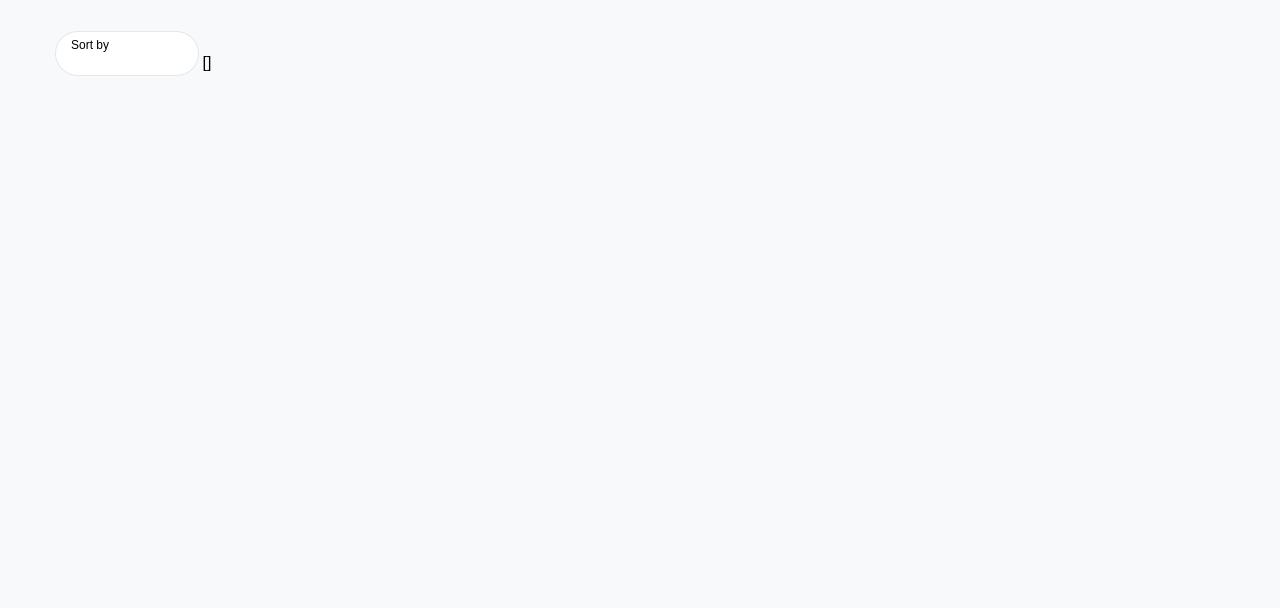
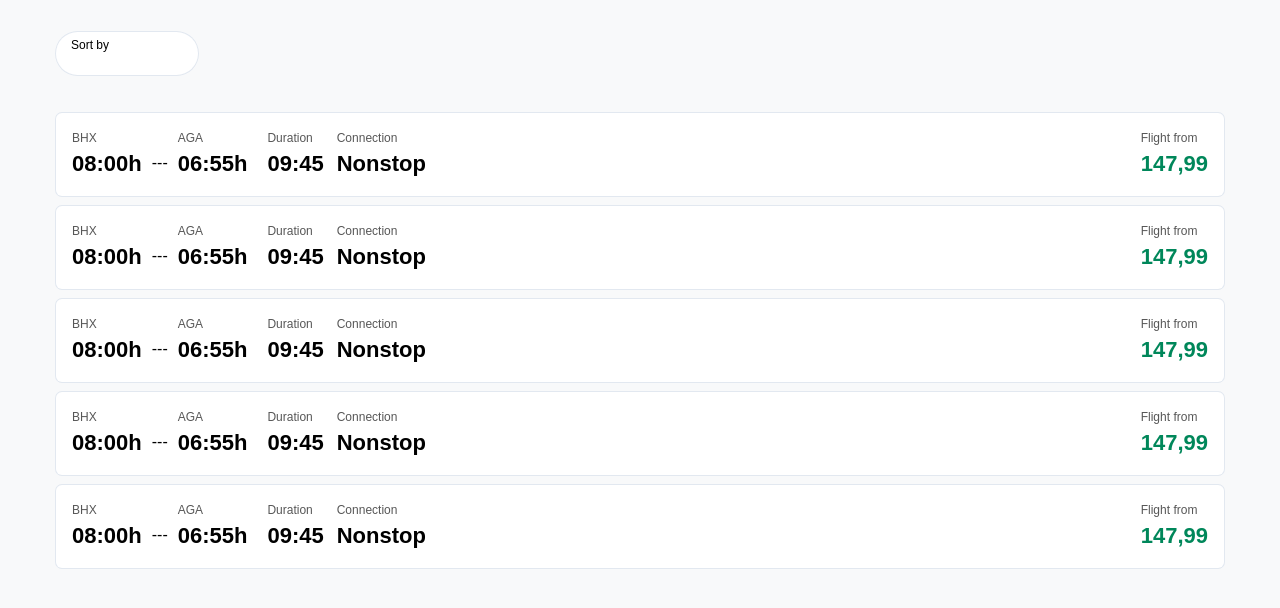
Before and after one commit to Yariandres/vue-flights-info, a Vue app: page / in a window 1280 px wide. Shown: the top 608 px of the page. Built offline with nearby package versions, Linux system fonts and the light colour scheme.

Commit message:
Refactor component structure and styles

```diff
--- a/src/App.vue
+++ b/src/App.vue
@@ -3,5 +3,5 @@ import ShowFlights from './components/pages/ShowFlights.vue';
 </script>
 
 <template>
-  <ShowFlights />
+  <show-flights />
 </template>
--- a/src/components/AppFilter.vue
+++ b/src/components/AppFilter.vue
@@ -4,7 +4,7 @@ const selected = ref<string[]>([]);
 </script>
 <template>
   <div class="input-group mt-32">
-    <div class="custom-filter">
+    <div class="custom-filter box-shadow-md">
       <label for="select" class="label">
         <span class="display-sm">Sort by</span>
       </label>
@@ -14,6 +14,5 @@ const selected = ref<string[]>([]);
         <option value="orig">Origin</option>
       </select>
     </div>
-    {{ selected }}
   </div>
 </template>
--- /dev/null
+++ b/src/components/FlightsList.vue
@@ -0,0 +1,43 @@
+<script setup lang="ts"></script>
+<template>
+  <div
+    class="bg-light p-block-16 p-inline-16 box-shadow-md border-radius-25"
+    role="listitem"
+  >
+    <div class="col-times gap-10">
+      <div class="col-left gap-10">
+        <div class="flex-row gap-10">
+          <div aria-label="BHX 8:10AM - AGA 4:05PM">
+            <p class="text-gray font-size-12">BHX</p>
+            <time class="text-bold font-size-16" datetime="PT08H00M"
+              >08:00h</time
+            >
+          </div>
+          <span class="connector mt-16">---</span>
+          <div aria-label="BHX 8:10AM - AGA 4:05PM">
+            <p class="text-gray font-size-12">AGA</p>
+
+            <time class="text-bold font-size-16" datetime="PT06H55M"
+              >06:55h</time
+            >
+          </div>
+        </div>
+        <hr />
+        <div class="flex-row gap-13">
+          <div aria-label="Duration 09:45">
+            <p class="text-gray font-size-12">Duration</p>
+            <p class="text-bold font-size-16">09:45</p>
+          </div>
+          <div aria-label="Duration 09:45">
+            <p class="text-gray font-size-12">Connection</p>
+            <p class="text-bold font-size-16">Nonstop</p>
+          </div>
+        </div>
+      </div>
+      <div class="align-right">
+        <p class="text-gray font-size-12">Flight from</p>
+        <p class="text-bold font-size-16 text-green">147,99</p>
+      </div>
+    </div>
+  </div>
+</template>
--- a/src/components/pages/ShowFlights.vue
+++ b/src/components/pages/ShowFlights.vue
@@ -1,8 +1,63 @@
 <script setup lang="ts">
+import { ref } from 'vue';
+import type { FlightsData } from '../../types';
 import AppFilter from '../AppFilter.vue';
+import FlightsList from '../FlightsList.vue';
+
+const flights = ref<FlightsData[]>([
+  {
+    origin: 'BHX',
+    destination: 'AGA',
+    duration: 'PT08H00M',
+    connection: 'Nonstop',
+    price: 147.99,
+    uuid: '1',
+  },
+  {
+    origin: 'LHR',
+    destination: 'CDG',
+    duration: 'PT01H30M',
+    connection: 'Nonstop',
+    price: 99.99,
+    uuid: '2',
+  },
+  {
+    origin: 'JFK',
+    destination: 'LAX',
+    duration: 'PT05H30M',
+    connection: '1 stop',
+    price: 299.99,
+    uuid: '3',
+  },
+  {
+    origin: 'SFO',
+    destination: 'ORD',
+    duration: 'PT04H30M',
+    connection: 'Nonstop',
+    price: 199.99,
+    uuid: '4',
+  },
+  {
+    origin: 'DXB',
+    destination: 'LHR',
+    duration: 'PT07H45M',
+    connection: 'Nonstop',
+    price: 249.99,
+    uuid: '5',
+  },
+]);
 </script>
 <template>
-  <div class="container">
-    <app-filter />
-  </div>
+  <main class="container">
+    <section class="flex-col gap-16">
+      <app-filter />
+      <div class="flex-col gap-10">
+        <flights-list
+          v-for="flight in flights"
+          :key="flight.uuid"
+          :flight="flight"
+        />
+      </div>
+    </section>
+  </main>
 </template>
--- a/src/styles.css
+++ b/src/styles.css
@@ -1,12 +1,12 @@
 *, *:after, *:before {
   box-sizing: border-box;
   font-family: Arial, Helvetica, sans-serif;
+  margin: 0;
+  padding: 0;
 }
 
 body {
   line-height: 1.5;
-  margin: 0;
-  padding: 0;
   background-color: #F8F9FA;
 }
 
@@ -43,9 +43,16 @@ body {
   position: relative;
   border-radius: 25px;
   background-color: #fff;
+  display: inline-block;
+}
+
+.border-radius-25 {
+  border-radius: 6px;
+}
+
+.box-shadow-md {
   box-shadow: 0 0 0 1px #e2e8f0;
   transition: box-shadow 150ms ease;
-  display: inline-block;
 }
 
 .label {
@@ -62,6 +69,33 @@ body {
   cursor: inherit;
 }
 
+.text-bold {
+  font-weight: bold;
+}
+
+.col-times {
+  display: flex;
+  flex-direction: column;
+  justify-content: space-between;
+}
+
+.col-left {
+  display: flex;
+  flex-direction: column;
+}
+
+@media (min-width: 601px) {
+  .col-times {
+    flex-direction: row;
+  }
+
+  .col-left {
+    flex-direction: row;
+    align-items: center;
+  }
+}
+
+/* margin */
 .mt-16 {
   margin-top: 16px;
 }
@@ -69,3 +103,68 @@ body {
 .mt-32 {
   margin-top: 32px;
 }
+
+/* padding */
+.p-block-16 {
+  padding-block: 16px;
+}
+
+.p-inline-16 {
+  padding-inline: 16px;
+}
+
+/* flex */
+.flex-col {
+  display: flex;
+  flex-direction: column;
+}
+
+.flex-row {
+  display: flex;
+  align-items: center;
+}
+
+.align-right {
+  align-self: flex-end;
+}
+
+/* gap */
+.gap-16 {
+  gap: 38px;
+}
+
+.gap-13 {
+  gap: 13px;
+}
+
+.gap-10 {
+  gap: 10px;
+}
+
+/* text */
+.text-gray {
+  color: #575757;
+}
+
+.text-green {
+  color: #00875a;
+}
+
+.font-size-12 {
+  font-size: 12px;
+}
+
+.font-size-16 {
+  font-size: 22px;
+}
+
+/* background-colors */
+.bg-light {
+  background-color: #ffffff;
+}
+
+hr {
+  height: 1px;
+  background-color: #e2e8f0;
+  border: none;
+}
--- /dev/null
+++ b/src/types/index.ts
@@ -0,0 +1,8 @@
+export type FlightsData = {
+  origin: string;
+  destination: string;
+  duration: string;
+  connection: string;
+  price: number;
+  uuid: string;
+};
```
